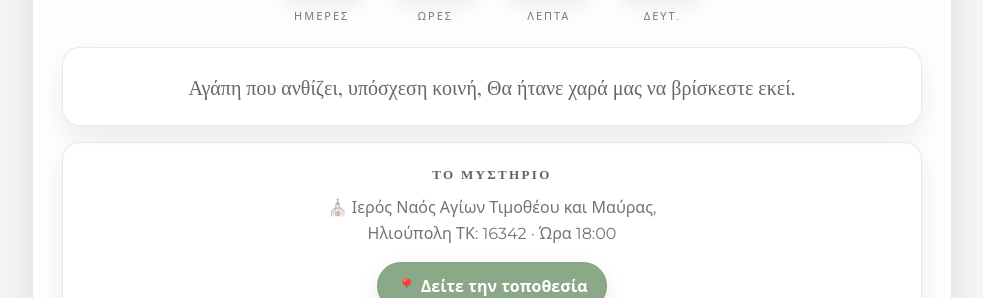
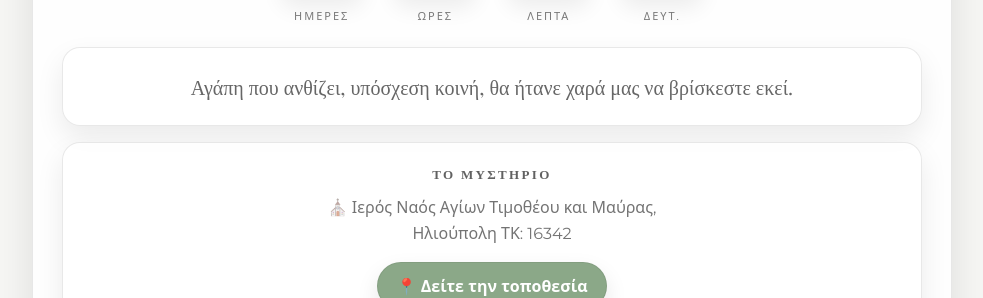
Before and after one commit to ezargiannaki-99/Wedding, a plain HTML site: page index.html in a window 1280 px wide. Shown: the part 566-864 px from the top of the page, without its empty margins (148-1131 px from the left). Drawn offline with nearby package versions, Linux system fonts and the light colour scheme.

Commit message:
index.html

```diff
--- a/index.html
+++ b/index.html
@@ -62,7 +62,7 @@
       <section class="card fade-in">
         <p class="intro">
           Αγάπη που ανθίζει, υπόσχεση κοινή,
-          Θα ήτανε χαρά μας να βρίσκεστε εκεί.
+          θα ήτανε χαρά μας να βρίσκεστε εκεί.
         </p>
       </section>
 
@@ -71,7 +71,7 @@
         <h2 class="card-title">Το Μυστήριο</h2>
         <p class="card-text">
           ⛪ Ιερός Ναός Αγίων Τιμοθέου και Μαύρας,<br>
-          Ηλιούπολη ΤΚ: 16342 · Ώρα 18:00
+          Ηλιούπολη ΤΚ: 16342
         </p>
 
         <a class="btn" target="_blank" rel="noopener"
```
